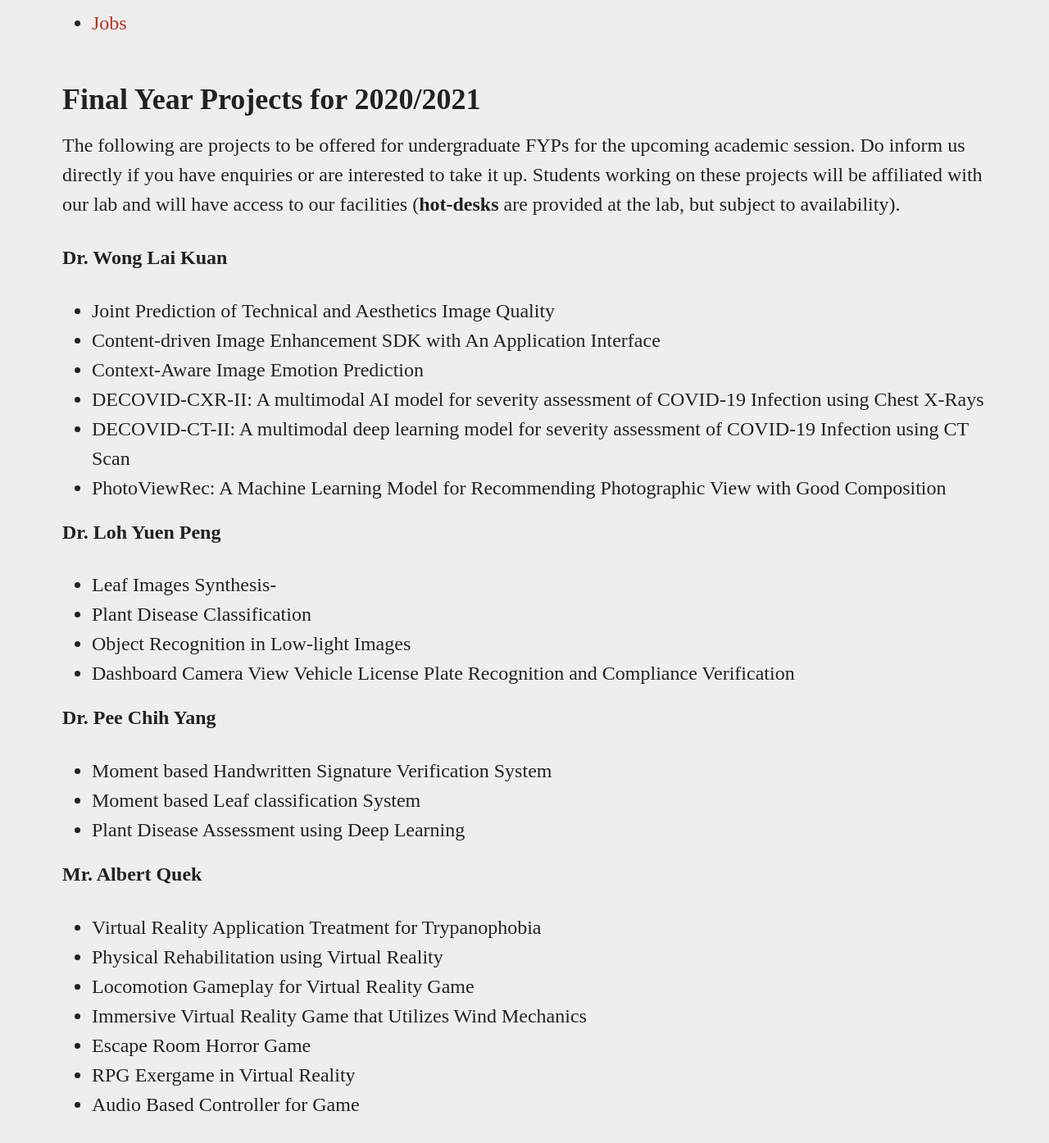
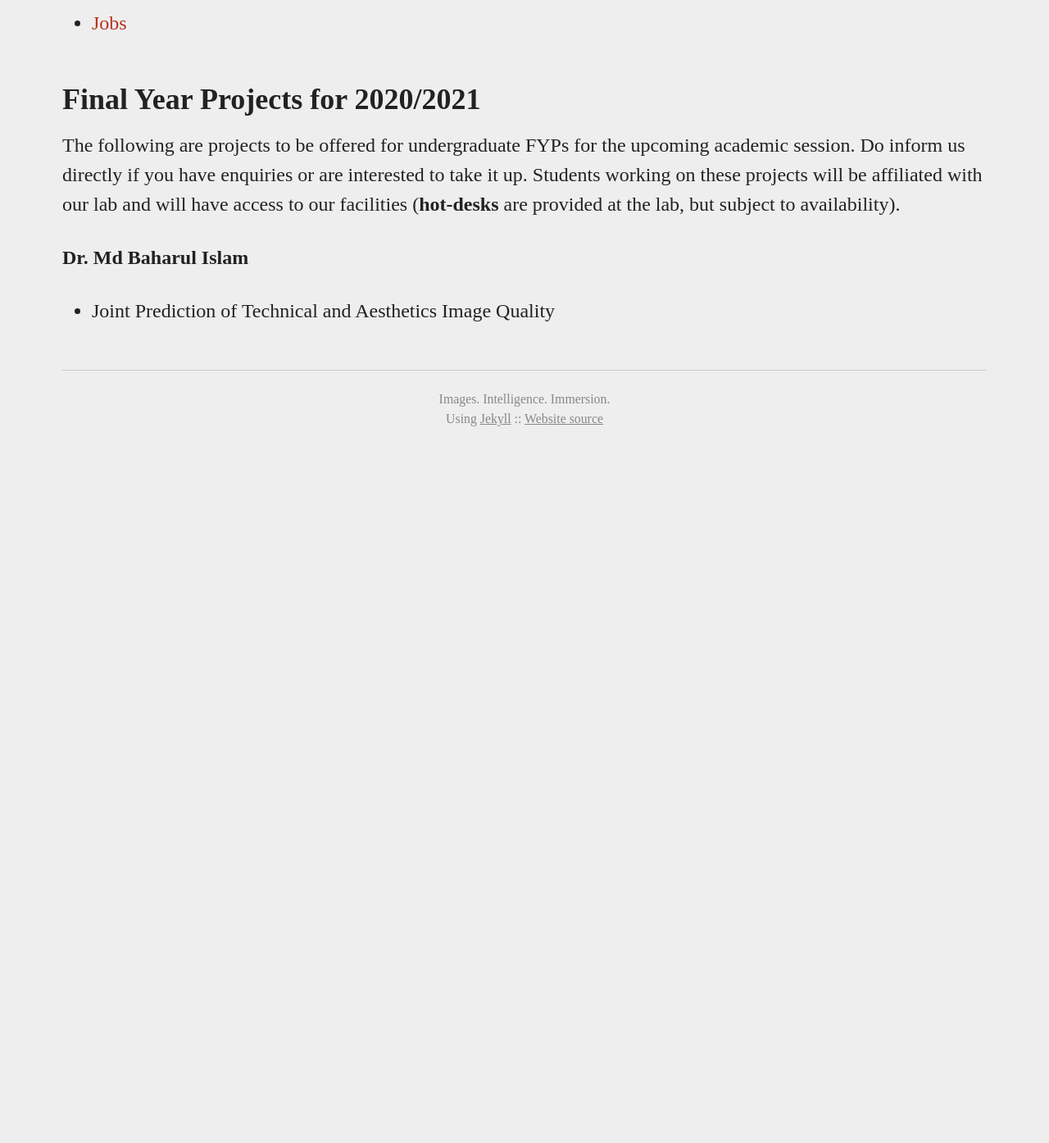
Before and after one commit to baucomputervision/baucomputervision.github.io, a Jekyll site: the page built from fyp.md, in a window 1280 px wide and 1400 px high, scrolled down 324 px. Shown: the top 1394 px of the window at 82% size. Built offline with Jekyll 4.4.1, drawn with Linux system fonts in a browser that asks for light colours; after the commit the page ends 900 px from its top, so only the background shows below that.

Commit message:
Update fyp.md

```diff
--- a/fyp.md
+++ b/fyp.md
@@ -10,33 +10,8 @@ permalink: /research/fyp/
 
 The following are projects to be offered for undergraduate FYPs for the upcoming academic session. Do inform us directly if you have enquiries or are interested to take it up. Students working on these projects will be affiliated with our lab and will have access to our facilities (**hot-desks** are provided at the lab, but subject to availability).
 
-**Dr. Wong Lai Kuan**
+**Dr. Md Baharul Islam**
 - Joint Prediction of Technical and Aesthetics Image Quality
-- Content-driven Image Enhancement SDK with An Application Interface
-- Context-Aware Image Emotion Prediction
-- DECOVID-CXR-II: A multimodal AI model for severity assessment of COVID-19 Infection using Chest X-Rays
-- DECOVID-CT-II: A multimodal deep learning model for severity assessment of COVID-19 Infection using CT Scan
-- PhotoViewRec: A Machine Learning Model for Recommending Photographic View with Good Composition
-
-**Dr. Loh Yuen Peng**
-- Leaf Images Synthesis-
-- Plant Disease Classification
-- Object Recognition in Low-light Images
-- Dashboard Camera View Vehicle License Plate Recognition and Compliance Verification
-
-**Dr. Pee Chih Yang**
-- Moment based Handwritten Signature Verification System
-- Moment based Leaf classification System
-- Plant Disease Assessment using Deep Learning
-
-**Mr. Albert Quek**
-- Virtual Reality Application Treatment for Trypanophobia
-- Physical Rehabilitation using Virtual Reality
-- Locomotion Gameplay for Virtual Reality Game
-- Immersive Virtual Reality Game that Utilizes Wind Mechanics
-- Escape Room Horror Game
-- RPG Exergame in Virtual Reality
-- Audio Based Controller for Game
 
 {::comment}
 {% include imagethumbnailblock.html align="left" url="/images/aquas.png" width="120px" height="120px" padding="right" %}
```
